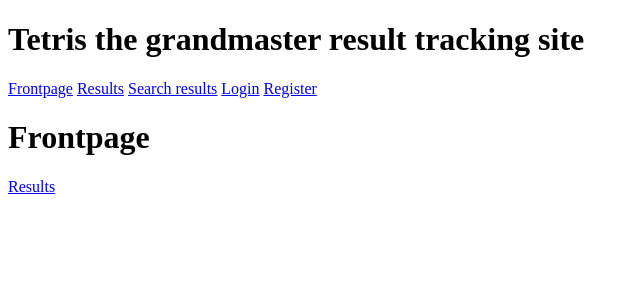
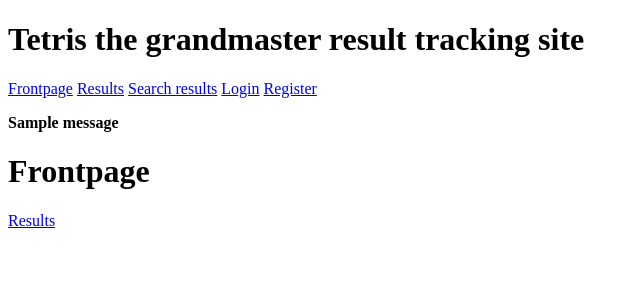
Before and after one commit to meri573/score-tracker, a Flask app: page / in a window 1280 px wide. Shown: the top 300 px of the page, without its empty margins (0-640 px from the left). Run offline with Flask 3, Linux system fonts and the light colour scheme; one stand-in notice (Sample message) is shown.

Commit message:
fixed typo

```diff
--- a/templates/layout.html
+++ b/templates/layout.html
@@ -29,7 +29,7 @@
 
     {% for message in get_flashed_messages() %}
     <p>
-        <b>{{ messsage }}</b>
+        <b>{{ message }}</b>
     </p>
     {% endfor %}
 
```
